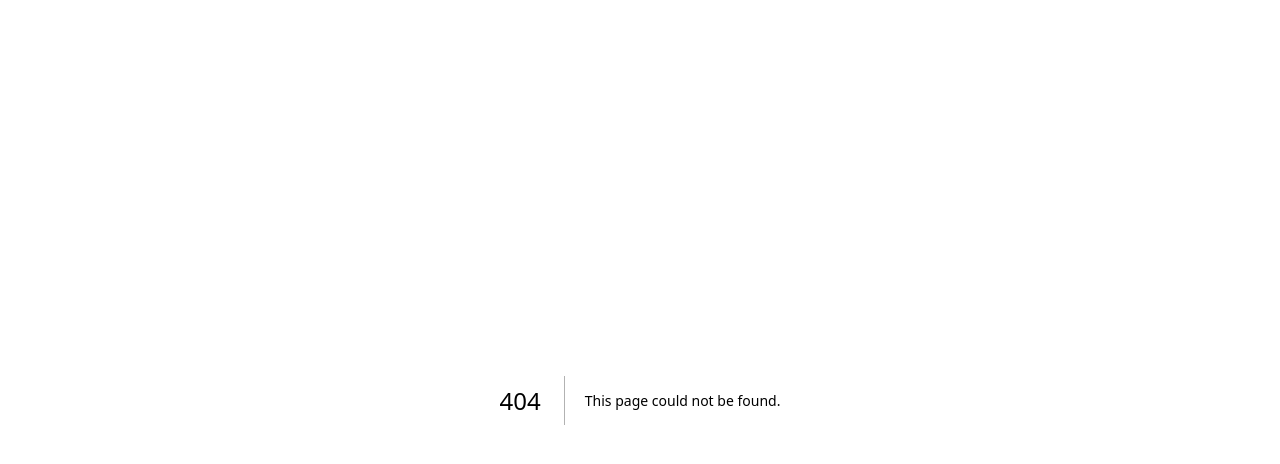
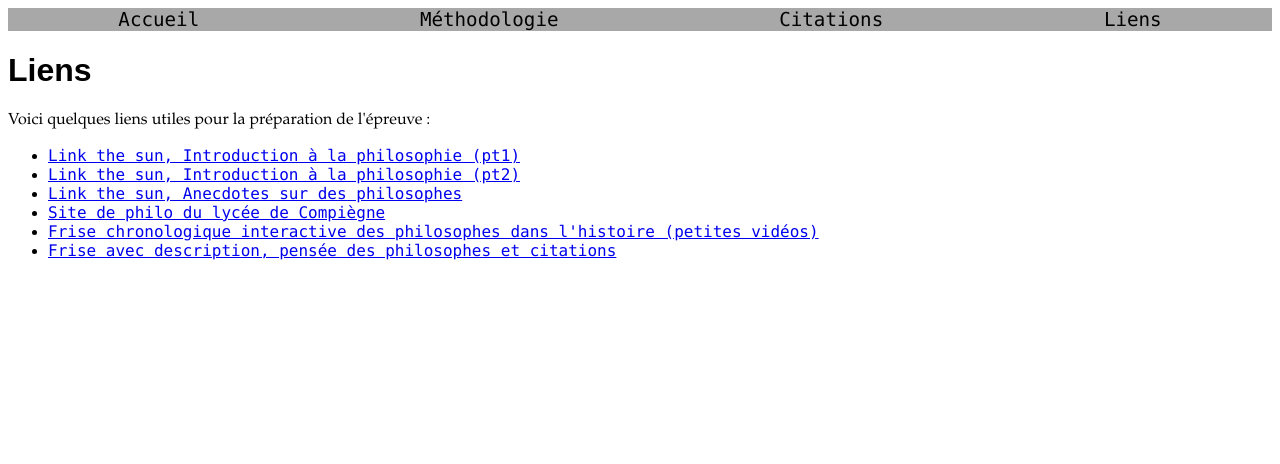
Before and after one commit to awing-ding/def_philo, a Next.js app: page /liens in a window 1280 px wide. Before the commit this address had no page. Shown: the top 464 px of the page. Built offline with nearby package versions, Linux system fonts and the light colour scheme.

Commit message:
lien utiles + navbar tél

```diff
--- a/app/globals.css
+++ b/app/globals.css
@@ -15,6 +15,7 @@ a {
 nav > div {
     display: flex;
     flex-direction: row;
+    flex-wrap: wrap;
     justify-content: space-around;
     padding: 0;
     margin: 0;
@@ -29,6 +30,7 @@ nav > div > a {
     flex-grow: 1;
     text-align: center;
     background-color: var(--nav-background-color);
+    min-width: fit-content;
 }
 nav > div > a:hover {
     color: var(--nav-text-color);
--- /dev/null
+++ b/pages/liens.tsx
@@ -0,0 +1,23 @@
+import React from "react";
+import navbar from 'pages/navbar.tsx';
+import "app/globals.css";
+
+export default function Liens() {
+
+    return (
+        <div>
+            {navbar()}
+            <h1>Liens</h1>
+            <p>Voici quelques liens utiles pour la préparation de l&apos;épreuve :</p>
+            <ul>
+                <li><a href="https://www.youtube.com/watch?v=9oHqMEaLlPo">Link the sun, Introduction à la philosophie (pt1)</a></li>
+                <li><a href="https://www.youtube.com/watch?v=E04Q5UdBNF8">Link the sun, Introduction à la philosophie (pt2)</a></li>
+                <li><a href="https://www.youtube.com/watch?v=t3ZlSDal1bY">Link the sun, Anecdotes sur des philosophes</a></li>
+                <li><a href="https://charles-de-gaulle-compiegne.ac-amiens.fr/matieres/philosophie/philoaccueilset.htm">Site de philo du lycée de Compiègne</a></li>
+                <li><a href="http://philosophia.fr/contributions/frise-chronologique-interactive-des-philosophes-dans-lhistoire/">Frise chronologique interactive des philosophes dans l&apos;histoire (petites vidéos)</a></li>
+                <li><a href="https://philo5.com/Les%20philosophes/LesPhilosophesChrono.htm">Frise avec description, pensée des philosophes et citations</a></li>
+            </ul>
+        </div>
+    )
+
+}
--- a/pages/methodologie.tsx
+++ b/pages/methodologie.tsx
@@ -35,8 +35,9 @@ function DefaultNav(){
         <div>
             <Link href={path+"dissertation"}>dissertation</Link><br />
             <Link href={path+"explication"}>explication</Link><br />
-            <Link href={"/"}>Retour au menu</Link>
+            <Link href="/">Définitions</Link>
             <Link href="/citation">Citations</Link>
+            <Link href="/liens">Liens</Link>
         </div>
     )
 }
--- /dev/null
+++ b/pages/navbar.tsx
@@ -0,0 +1,14 @@
+import Link from "next/link";
+
+export default function Navbar() {
+    return (
+        <nav>
+            <div>
+                <Link href="/">Accueil</Link>
+                <Link href="/methodologie">Méthodologie</Link>
+                <Link href="/citations">Citations</Link>
+                <Link href="/liens">Liens</Link>
+            </div>
+        </nav>
+    )
+}
```
Also changed, not shown: pages/citations.tsx (+3 -6 lines), pages/index.tsx (+3 -6 lines), 2 other files (tests, documents, lock files or other folders).
